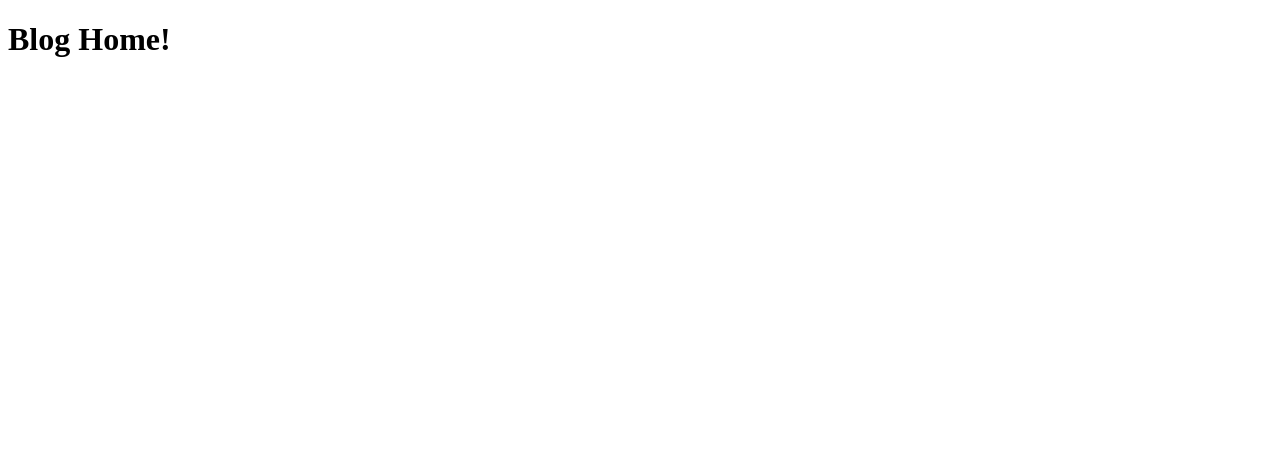
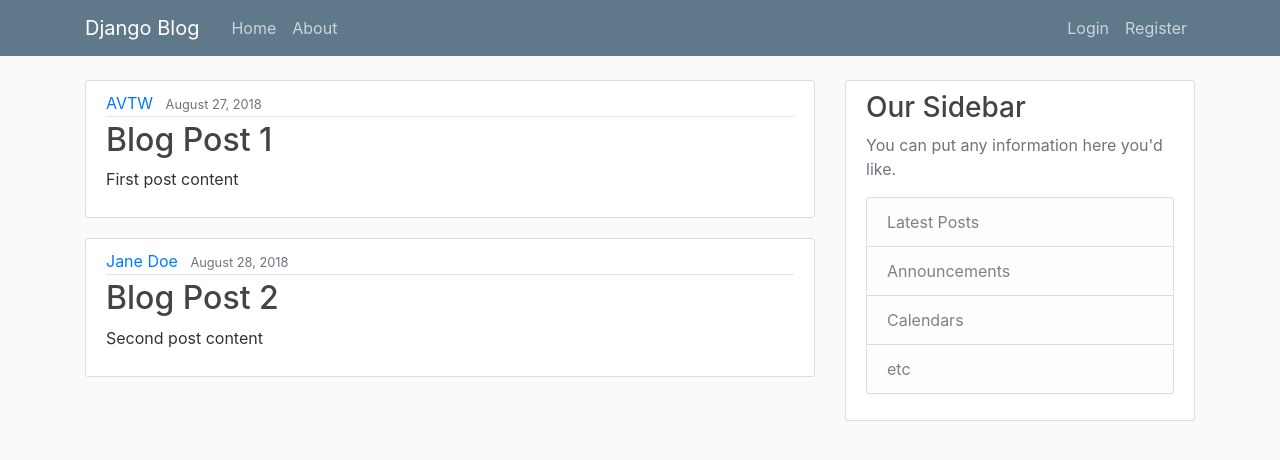
Before and after one commit to avtw37/blog-python, a Django app: page / in a window 1280 px wide. Before the commit the part shown is almost empty. Shown: the top 460 px of the page. Run offline with Django 3.2, Linux system fonts and the light colour scheme; some libraries are stand-ins or nearby versions.

Commit message:
built home and about page

```diff
--- /dev/null
+++ b/blog/static/blog/main.css
@@ -0,0 +1,84 @@
+body {
+  background: #fafafa;
+  color: #333333;
+  margin-top: 5rem;
+}
+
+h1, h2, h3, h4, h5, h6 {
+  color: #444444;
+}
+
+ul {
+  margin: 0;
+}
+
+.bg-steel {
+  background-color: #5f788a;
+}
+
+.site-header .navbar-nav .nav-link {
+  color: #cbd5db;
+}
+
+.site-header .navbar-nav .nav-link:hover {
+  color: #ffffff;
+}
+
+.site-header .navbar-nav .nav-link.active {
+  font-weight: 500;
+}
+
+.content-section {
+  background: #ffffff;
+  padding: 10px 20px;
+  border: 1px solid #dddddd;
+  border-radius: 3px;
+  margin-bottom: 20px;
+}
+
+.article-title {
+  color: #444444;
+}
+
+a.article-title:hover {
+  color: #428bca;
+  text-decoration: none;
+}
+
+.article-content {
+  white-space: pre-line;
+}
+
+.article-img {
+  height: 65px;
+  width: 65px;
+  margin-right: 16px;
+}
+
+.article-metadata {
+  padding-bottom: 1px;
+  margin-bottom: 4px;
+  border-bottom: 1px solid #e3e3e3
+}
+
+.article-metadata a:hover {
+  color: #333;
+  text-decoration: none;
+}
+
+.article-svg {
+  width: 25px;
+  height: 25px;
+  vertical-align: middle;
+}
+
+.account-img {
+  height: 125px;
+  width: 125px;
+  margin-right: 20px;
+  margin-bottom: 16px;
+}
+
+.account-heading {
+  font-size: 2.5rem;
+}
--- /dev/null
+++ b/blog/templates/blog/base.html
@@ -0,0 +1,71 @@
+{% load static %}
+<!DOCTYPE html>
+<html>
+<head>
+
+	<!-- Required meta tags -->
+    <meta charset="utf-8">
+    <meta name="viewport" content="width=device-width, initial-scale=1, shrink-to-fit=no">
+
+    <!-- Bootstrap CSS -->
+    <link rel="stylesheet" href="https://stackpath.bootstrapcdn.com/bootstrap/4.4.1/css/bootstrap.min.css" integrity="sha384-Vkoo8x4CGsO3+Hhxv8T/Q5PaXtkKtu6ug5TOeNV6gBiFeWPGFN9MuhOf23Q9Ifjh" crossorigin="anonymous">
+
+    <link rel="stylesheet" type="text/css" href="{% static 'blog/main.css' %}">
+
+	{% if title %}
+		<title>Django Blog - {{ title }}</title>
+	{% else %}
+		<title>Django Blog</title>
+	{% endif %}
+</head>
+<body>
+	<header class="site-header">
+	  <nav class="navbar navbar-expand-md navbar-dark bg-steel fixed-top">
+	    <div class="container">
+	      <a class="navbar-brand mr-4" href="{% url 'blog-home' %}">Django Blog</a>
+	      <button class="navbar-toggler" type="button" data-toggle="collapse" data-target="#navbarToggle" aria-controls="navbarToggle" aria-expanded="false" aria-label="Toggle navigation">
+	      <span class="navbar-toggler-icon"></span>
+	      </button>
+	      <div class="collapse navbar-collapse" id="navbarToggle">
+	        <div class="navbar-nav mr-auto">
+	          <a class="nav-item nav-link" href="{% url 'blog-home' %}">Home</a>
+	          <a class="nav-item nav-link" href="{% url 'blog-about' %}">About</a>
+	        </div>
+	        <!-- Navbar Right Side -->
+	        <div class="navbar-nav">
+	          <a class="nav-item nav-link" href="#">Login</a>
+	          <a class="nav-item nav-link" href="#">Register</a>
+	        </div>
+	      </div>
+	    </div>
+	  </nav>
+	</header>
+	<main role="main" class="container">
+	  <div class="row">
+	    <div class="col-md-8">
+	      {% block content %}{% endblock %}
+	    </div>
+	    <div class="col-md-4">
+	      <div class="content-section">
+	        <h3>Our Sidebar</h3>
+	        <p class='text-muted'>You can put any information here you'd like.
+	          <ul class="list-group">
+	            <li class="list-group-item list-group-item-light">Latest Posts</li>
+	            <li class="list-group-item list-group-item-light">Announcements</li>
+	            <li class="list-group-item list-group-item-light">Calendars</li>
+	            <li class="list-group-item list-group-item-light">etc</li>
+	          </ul>
+	        </p>
+	      </div>
+	    </div>
+	  </div>
+	</main>
+
+	<!-- Optional JavaScript -->
+    <!-- jQuery first, then Popper.js, then Bootstrap JS -->
+    <script src="https://code.jquery.com/jquery-3.4.1.slim.min.js" integrity="sha384-J6qa4849blE2+poT4WnyKhv5vZF5SrPo0iEjwBvKU7imGFAV0wwj1yYfoRSJoZ+n" crossorigin="anonymous"></script>
+    <script src="https://cdn.jsdelivr.net/npm/popper.js@1.16.0/dist/umd/popper.min.js" integrity="sha384-Q6E9RHvbIyZFJoft+2mJbHaEWldlvI9IOYy5n3zV9zzTtmI3UksdQRVvoxMfooAo" crossorigin="anonymous"></script>
+    <script src="https://stackpath.bootstrapcdn.com/bootstrap/4.4.1/js/bootstrap.min.js" integrity="sha384-wfSDF2E50Y2D1uUdj0O3uMBJnjuUD4Ih7YwaYd1iqfktj0Uod8GCExl3Og8ifwB6" crossorigin="anonymous"></script>
+  </body>
+</body>
+</html>
--- a/blog/templates/blog/home.html
+++ b/blog/templates/blog/home.html
@@ -1,10 +1,15 @@
-<!DOCTYPE html>
-<html>
-<head>
-	<title></title>
-</head>
-<body>
-	<h1>Blog Home!</h1>
-
-</body>
-</html>
+{% extends "blog/base.html" %}
+{% block content %}
+	{% for post in posts %}
+		<article class="media content-section">
+		  <div class="media-body">
+		    <div class="article-metadata">
+		      <a class="mr-2" href="#">{{ post.author }}</a>
+		      <small class="text-muted">{{ post.date_posted }}</small>
+		    </div>
+		    <h2><a class="article-title" href="#">{{ post.title }}</a></h2>
+		    <p class="article-content">{{ post.content }}</p>
+		  </div>
+		</article>
+	{% endfor %}
+{% endblock content %}
--- a/blog/views.py
+++ b/blog/views.py
@@ -23,4 +23,4 @@ def home(request):
 	return render(request, 'blog/home.html', context)
 
 def about(request):
-	return render(request, 'blog/about.html')
+	return render(request, 'blog/about.html', {'title': 'About'})
```
Also changed, not shown: blog/templates/blog/about.html (+3 -9 lines).
